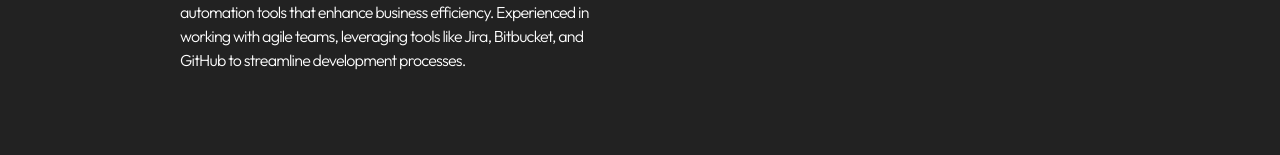
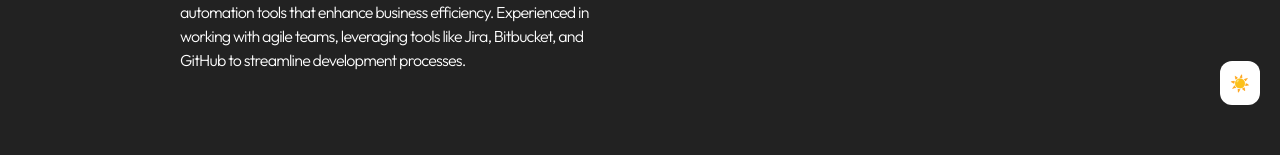
Before and after one commit to Szkrishna/My-Portfolio, a React (Vite) app: page / in a window 1280 px wide. Shown: the part 604-759 px from the top of the page. Built offline with nearby package versions, Linux system fonts and the light colour scheme.

Commit message:
implementation of dark and light theme and button to shitch between them

```diff
--- a/src/main.jsx
+++ b/src/main.jsx
@@ -1,16 +1,46 @@
-import React from 'react';
-import ReactDOM from 'react-dom/client';
-import { BrowserRouter as Router } from 'react-router-dom';
-import App from './App.jsx';
-import './index.css';
-import { ThemeProvider } from './common/ThemeContext.jsx';
+import React from "react";
+import ReactDOM from "react-dom/client";
+import { BrowserRouter as Router } from "react-router-dom";
+import App from "./App.jsx";
+import "./index.css";
+import { ThemeProvider, useTheme } from "./common/ThemeContext.jsx";
 
-ReactDOM.createRoot(document.getElementById('root')).render(
+const ThemeToggleButton = () => {
+  const { theme, toggleTheme } = useTheme();
+
+  return (
+    <button
+      onClick={toggleTheme}
+      style={{
+        position: "fixed",
+        right: "20px",
+        top: "665px",
+        padding: "10px",
+        background: theme === "light" ? "#333" : "#fff",
+        color: theme === "light" ? "#fff" : "#333",
+        border: "none",
+        borderRadius: "12px",
+        cursor: "pointer",
+        zIndex: 1000,
+        transition: "0.3s",
+      }}
+    >
+      {theme === "light" ? "🌙" : "☀️"}
+    </button>
+  );
+};
+
+const MainApp = () => (
+  <ThemeProvider>
+    <Router>
+      <ThemeToggleButton />
+      <App />
+    </Router>
+  </ThemeProvider>
+);
+
+ReactDOM.createRoot(document.getElementById("root")).render(
   <React.StrictMode>
-    <Router>
-      <ThemeProvider>
-        <App />
-      </ThemeProvider>
-    </Router>
+    <MainApp />
   </React.StrictMode>
 );
```
